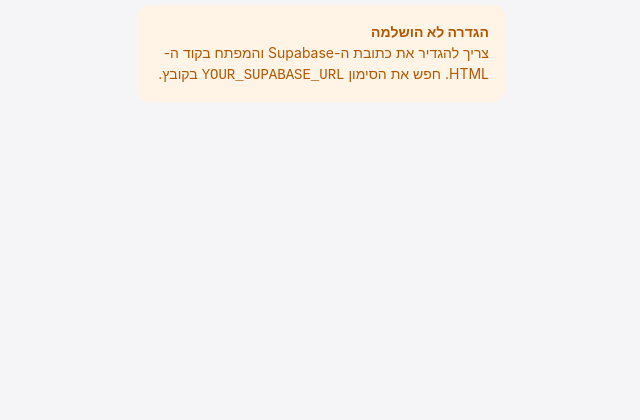
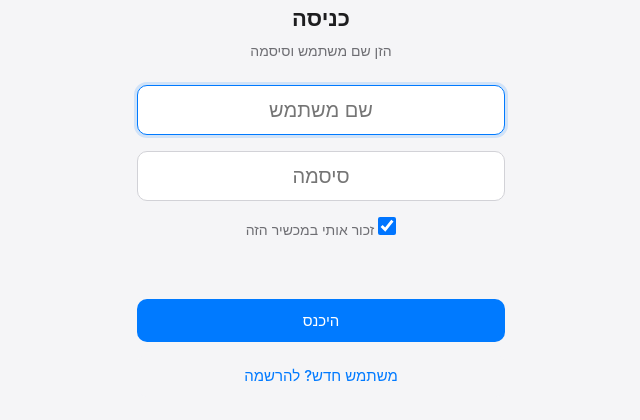
Before and after one commit to matanc24/victory, a plain HTML site: page index.html in a window 1280 px wide. Shown: the part 118-538 px from the top of the page, without its empty margins (319-959 px from the left). Drawn offline with Linux system fonts and the light colour scheme.

Commit message:
Add files via upload

```diff
--- a/index.html
+++ b/index.html
@@ -305,8 +305,8 @@
     // ===================================================================
     //  ⚠️  הגדרות Supabase - מלא כאן את הערכים שלך  ⚠️
     // ===================================================================
-    const SUPABASE_URL = 'YOUR_SUPABASE_URL';
-    const SUPABASE_KEY = 'YOUR_SUPABASE_KEY';
+    const SUPABASE_URL = 'https://dcfesafpgblejztpseyx.supabase.co';
+    const SUPABASE_KEY = 'eyJhbGciOiJIUzI1NiIsInR5cCI6IkpXVCJ9.eyJpc3MiOiJzdXBhYmFzZSIsInJlZiI6ImRjZmVzYWZwZ2JsZWp6dHBzZXl4Iiwicm9sZSI6ImFub24iLCJpYXQiOjE3NzgwODQ1ODIsImV4cCI6MjA5MzY2MDU4Mn0.slFWlA5rUUz2l4wR8KzchQupn9Mzz2MPEee3wOH4o3s';
     // ===================================================================
 
     const STORAGE_KEY_PREFIX = 'voucher_inventory_v4_';
```
